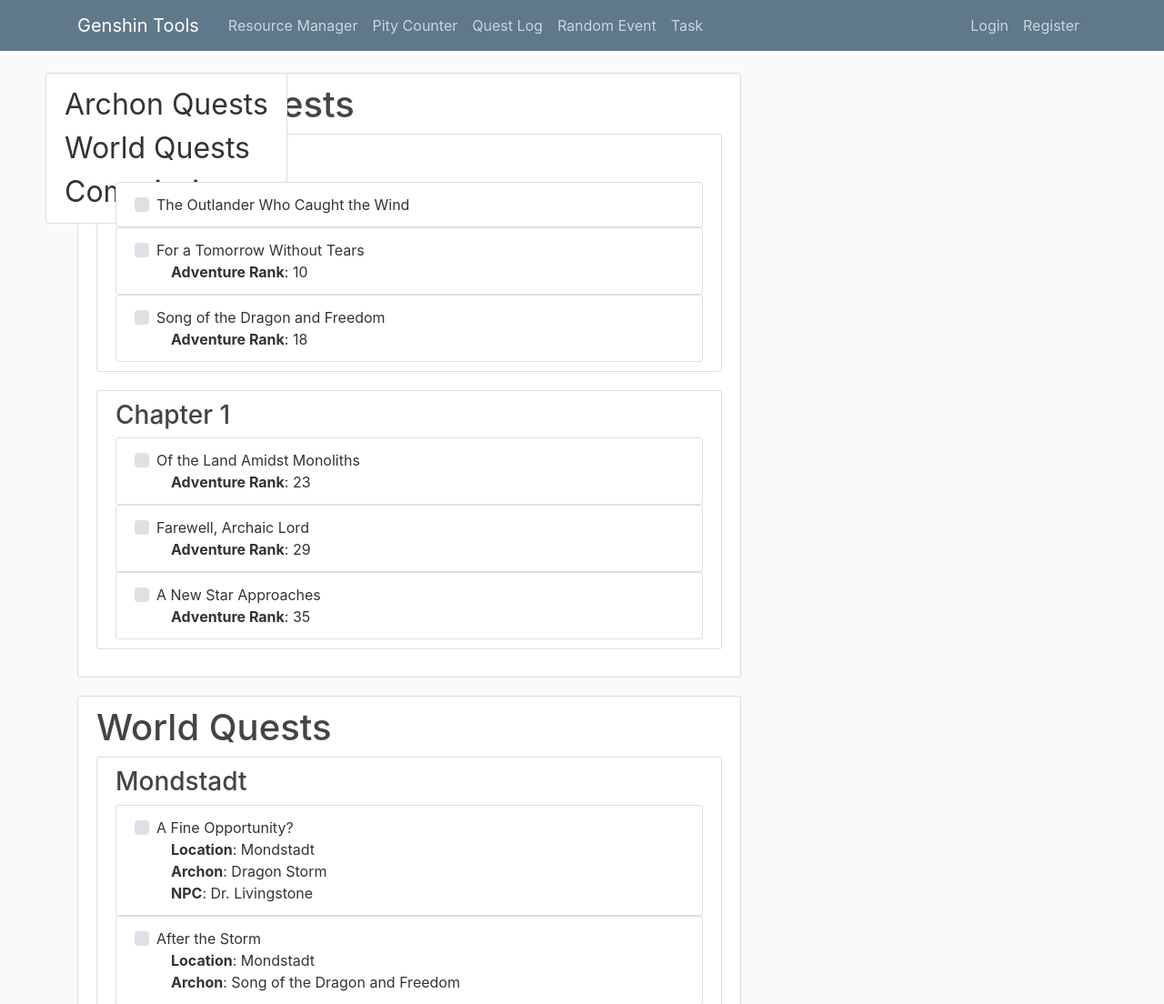
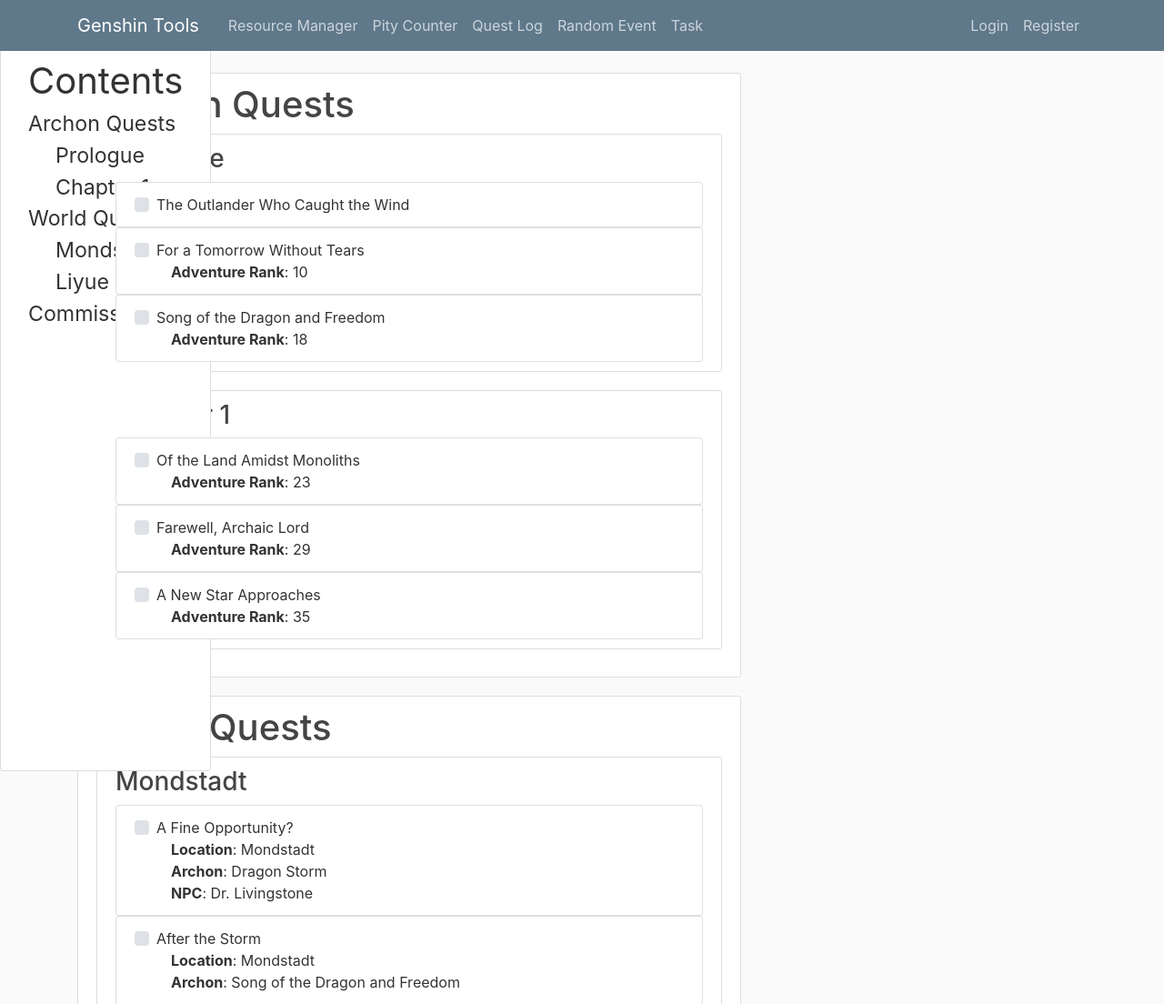
Before and after one commit to Dosx001/Genshin_Tools, a Django app: page /quest_log/ in a window 1280 px wide. Shown: the top 1104 px of the page at 91% size. Run offline with Django 3.2, Linux system fonts and the light colour scheme; some libraries are stand-ins or nearby versions.

Commit message:
Updated Quest Log sidebar

```diff
--- a/quest_log/templates/quest_log.html
+++ b/quest_log/templates/quest_log.html
@@ -2,16 +2,28 @@
 {% load static %}
 {% block content %}
   <link rel="stylesheet" href="{% static 'quest_log/styles.css' %}">
-  <aside class='sidebar'>
-    <a href='#Archon'>Archon Quests</a>
-    <a href='#World'>World Quests</a>
-    <a href='#Commissions'>Commissions</a>
-  </aside>
+    <aside id="toc" class="sidebar" role="navigation">
+      <ul>
+        <text id='contents'>Contents</text>
+        <li class="toclevel-1 tocsection-1"><a href="#Archon">Archon Quests</a></li>
+          <ul>
+            <li class="toclevel-2 tocsection-2"><a href='#Prologue'>Prologue</a></li>
+            <li class="toclevel-2 tocsection-2"><a href='#Chapter 1'>Chapter 1</a></li>
+          </ul>
+        </li>
+        <li class="toclevel-1 tocsection-4"><a href="#World">World Quests</a></li>
+          <ul>
+            <li class="toclevel-2 tocsection-2"><a href='#Mondstadt'>Mondstadt</a></li>
+            <li class="toclevel-2 tocsection-2"><a href='#Liyue'>Liyue</a></li>
+          </ul>
+        <li class="toclevel-1 tocsection-4"><a href="#Commissions">Commissions</a></li>
+      </ul>
+    </aside>
   <div class='content-section'>
     <h1 id='Archon'>Archon Quests</h1>
     {% for chapter, missions in Archon.items %}
       <div class='content-section'>
-        <h3>{{ chapter }}</h3>
+        <h3 id='{{ chapter }}'>{{ chapter }}</h3>
         {% for mission, reqs in missions.items %}
           <ul class="list-group">
             <li class="list-group-item">
@@ -22,7 +34,7 @@
               {% for req, other in reqs.items %}
                 {% if other != None %}
                   <div>
-                    <span style="padding-left:40px;"><b>{{ req }}</b>: {{ other }}</span>
+                    <span><b>{{ req }}</b>: {{ other }}</span>
                   </div>
                 {% endif %}
               {% endfor %}
@@ -36,7 +48,7 @@
     <h1 id='World'>World Quests</h1>
     {% for region, missions in World.items %}
       <div class='content-section'>
-        <h3>{{ region }}</h3>
+        <h3 id='{{ region }}'>{{ region }}</h3>
         {% for mission, reqs in missions.items %}
           <ul class="list-group">
             <li class="list-group-item">
@@ -47,7 +59,7 @@
               {% for req, other in reqs.items %}
                 {% if other != None %}
                   <div>
-                    <span style="padding-left:40px;"><b>{{ req }}</b>: {{ other }}</span>
+                    <span><b>{{ req }}</b>: {{ other }}</span>
                   </div>
                 {% endif %}
               {% endfor %}
@@ -69,7 +81,7 @@
           {% for req, other in reqs.items %}
             {% if other != None %}
               <div>
-                <span style="padding-left:40px;"><b>{{ req }}</b>: {{ other }}</span>
+                <span><b>{{ req }}</b>: {{ other }}</span>
               </div>
             {% endif %}
           {% endfor %}
--- a/website/static/quest_log/styles.css
+++ b/website/static/quest_log/styles.css
@@ -1,12 +1,22 @@
-.sidebar{
-    display: grid;
+.sidebar {
     background: #ffffff;
-    padding: 10px 20px;
+    padding: 10px 30px;
     border: 1px solid #dddddd;
     border-radius: 3px;
     position: fixed;
-    left: 50px;
-    font-size: 2rem;
+    left: 0;
+    font-size: 1.45rem;
+    height: 100vh;
+    margin-top: -2rem;
+}
+
+ul {
+    list-style-type: none;
+    padding: 0;
+}
+
+.toclevel-2 {
+    padding-left: 30px;
 }
 
 a{
@@ -16,3 +26,11 @@ a{
 a:hover{
     text-decoration: None;
 }
+
+#contents {
+    font-size: 2.5rem;
+}
+
+span {
+    padding-left: 40px;
+}
```
Also changed, not shown: db.sqlite3.
